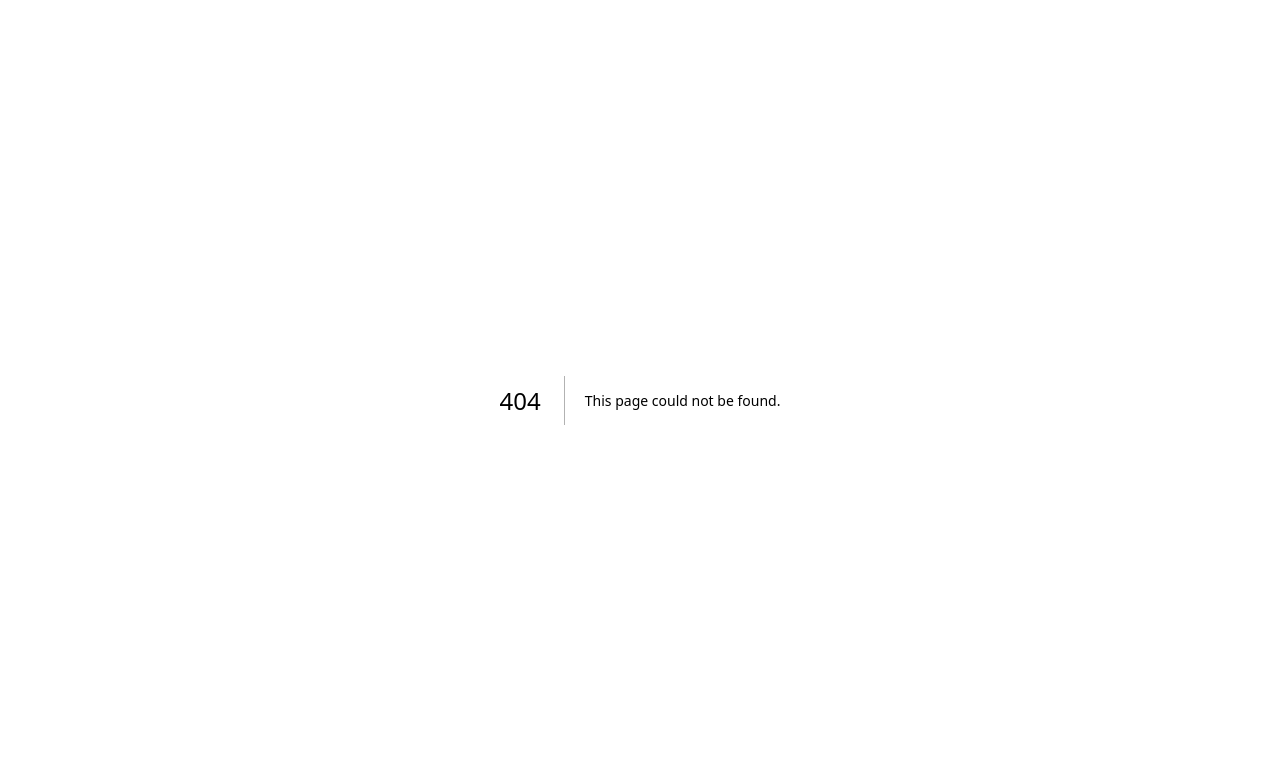
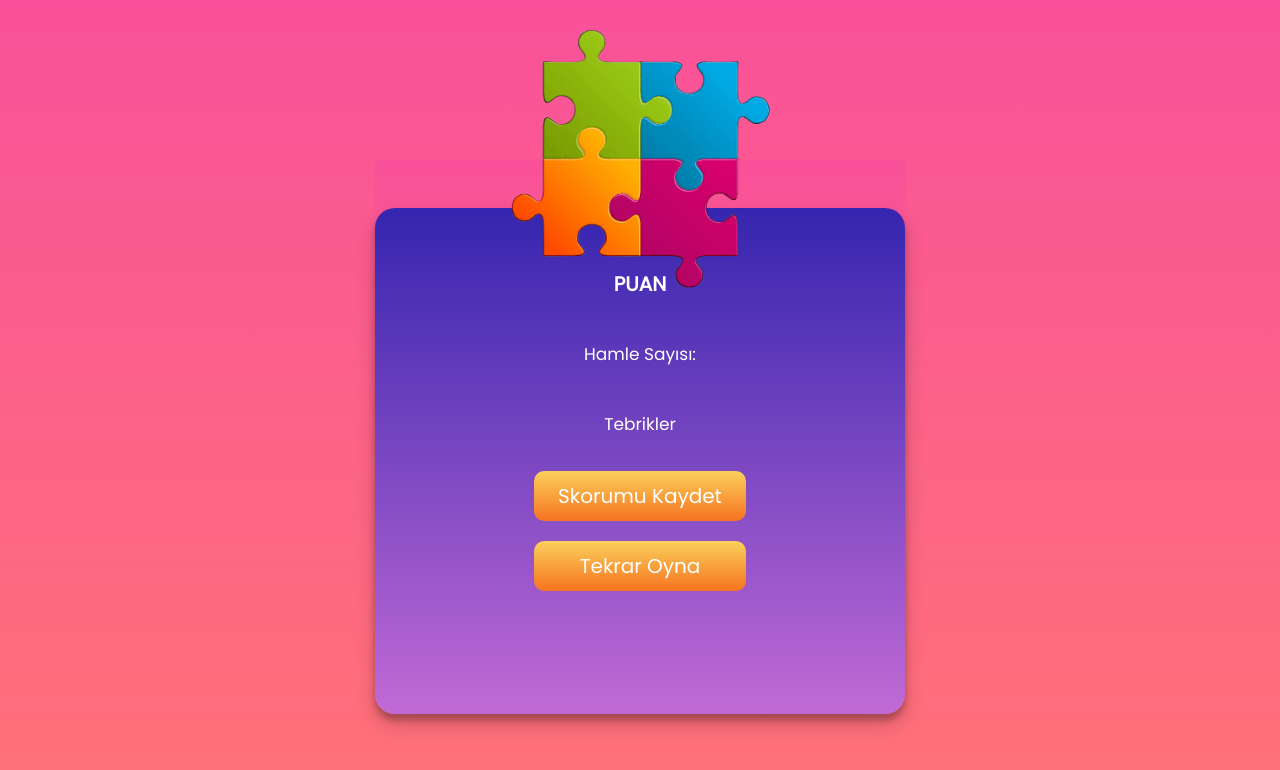
Before and after one commit to ErenTl/puzzle-game-yazlab, a Next.js app: page /EndGame in a window 1280 px wide. Before the commit this address had no page. Shown: the top 770 px of the page. Built offline with nearby package versions, Linux system fonts and the light colour scheme.

Commit message:
EndGame was added and score sent to the db with api

```diff
--- /dev/null
+++ b/pages/EndGame.js
@@ -0,0 +1,76 @@
+import React from "react";
+import styles from "./EndGame.module.css";
+import { useRouter } from 'next/router';
+
+const EndGame = ({ userName, moveCount, score }) => {
+
+    const router = useRouter();
+
+    const handleSaveScore = async() => {
+        await fetch('/api/sendScore', {
+        method: 'POST',
+        headers: {
+            'Content-Type': 'application/json',
+        },
+        body: JSON.stringify({
+            username: userName,
+            score: score,
+            movecount: moveCount
+        }),
+    }).then((response) => {
+        return response.json();
+    }).then((data, err) => {
+        if(err){
+            console.log(err);
+        }else{
+            alert(data[0].name + " skorunuz kaydedildi. Skorunuz: " + data[0].score + " Hamle Sayınız: " + data[0].moveCount);
+            console.log(data);
+        }
+    });
+
+    router.push({
+        pathname: '/'
+    });
+
+    }
+
+    return (
+        <div className={styles.body}>
+            <div className={styles.main}>
+                <div className={styles.box}>
+                    <div className={styles.logo}>
+                        <img src='logo.png' border='0' alt='logo2' id="logo"></img>
+                    </div>
+                    <div className={styles.score}>
+                        <h1 className={styles.h1}>PUAN</h1>
+                        <h2 className={styles.h2}>{score}</h2>
+                    </div>
+                    <div className={styles.estadisticas}>
+                        <p>Hamle Sayısı: <scan>{moveCount}</scan></p>
+                    </div>
+                    <div className={styles.estadisticas}>
+                        <p>Tebrikler <scan>{userName}</scan></p>
+                    </div>
+                    <div className={styles.btn}>
+                        <button onClick={handleSaveScore} className={styles.button}>Skorumu Kaydet</button>
+                    </div>
+                    <div className={styles.btn}>
+                        <button className={styles.button}>Tekrar Oyna</button>
+                    </div>
+                </div>
+
+            </div>
+
+        </div>
+    );
+}
+
+
+EndGame.getInitialProps = async ({ query }) => {
+    const userName = query.userName;
+    const moveCount = query.moveCount;
+    const score = query.score;
+    return { userName, moveCount, score };
+  };
+
+export default EndGame;
--- /dev/null
+++ b/pages/EndGame.module.css
@@ -0,0 +1,135 @@
+
+.body{
+  height:60vh;
+  background: rgb(255,114,119);
+  background: linear-gradient(0deg, rgba(255,114,119,1) 0%, rgba(249,81,154,1) 100%);
+  background-position: center;
+  font-family: "Poppins", Arial;
+}
+.main{
+  display:flex;
+  justify-content: center;
+  position: relative;
+  flex-direction: column;
+  align-items:center;
+}
+.box{
+  margin: 9% auto;
+  padding: 5% 0 0;
+  width: 530px;
+  height: 480px;
+  background: rgb(193,106,213);
+  background: linear-gradient(0deg, rgba(193,106,213,1) 0%,       rgba(53,37,175,1) 100%);
+  border-radius: 20px;
+  position: relative;
+  box-shadow: 0 10px 20px rgba(0,0,0,0.19), 0 6px 6px rgba(0,0,0,0.23);
+}
+.logo{
+  display: flex;
+  justify-content: center;
+}
+.logo img{
+  width: 390px;
+  margin-top: -210px;
+}
+.logout img{
+  animation: none;
+  width: 63px;
+  position: absolute;
+  top: 14px;
+  right: 14px;
+  transition: 0.5s;
+}
+.logout img:hover{
+  width: 65px;
+}
+.score{
+  margin-top:-30px;
+  width: 100%;
+  text-align: center;
+}
+.score h2{
+  border-box: 10px;
+  text-shadow: 2px 0 0 #FFD12B, -2px 0 0 #FFD12B, 0 2px 0 #FFD12B, 0 -2px 0 #FFD12B, 1px 1px #FFD12B, -1px -1px 0 #FFD12B, 1px -1px 0 #FFD12B, -1px 1px 0 #FFD12B;
+  color: #FF5758;
+  font-size: 55px;
+  padding: 11px;
+}
+.score h1{
+  font-size: 20px;
+  color: white;
+  margin-top: 5px;
+}
+.estadisticas{
+  width: 100%;
+  height: 50px;
+  display: flex;
+  align-items: center;
+  flex-direction: column;
+  font-size: 17px;
+  margin-top: 20px;
+}
+.estadisticas p{
+  color: white;
+}
+.estadisticas p scan{
+  color: #FFD12B;
+}
+
+.btn{
+  display: flex;
+  align-items: center;
+  flex-direction: column;
+}
+.button{
+  padding: 10px;
+  width: 40%;
+  margin: 10px;
+  border-radius: 10px;
+  font-family: "Poppins";
+  font-size: 20px;
+  color: white;
+  border: 0px;
+  background: rgb(247,115,33);
+  background: linear-gradient(0deg, rgba(247,115,33,1) 0%, rgba(250,208,91,1) 100%);
+}
+.button:hover{
+  background: rgb(255,114,119);
+  background: linear-gradient(0deg, rgba(255,114,119,1) 0%, rgba(249,81,154,1) 100%);
+  color: white;
+  transform: translateY(-3px);
+  width: 41%;
+}
+.socials{
+  width: 530px;
+  height: 80px;
+  margin-top: -160px;
+  position: relative;
+  display: flex;
+  flex-direction: row;
+  align-items: center;
+  justify-content: center;
+  background: rgb(255,114,119);
+  background: linear-gradient(0deg, rgba(255,114,119,1) 0%, rgba(249,81,154,1) 100%);
+  border-bottom-right-radius: 15px;
+  border-bottom-left-radius: 15px;
+  box-shadow: 0 10px 20px rgba(0,0,0,0.19), 0 6px 6px rgba(0,0,0,0.23);
+}
+.socials a{
+  padding: 50px;
+  text-decoration: none;
+  color: white;
+  font-size: 16px;
+}
+.socials a:hover{
+  font-size: 18px;
+}
+
+.compartir{
+  font-size: 15px;
+  color: white;
+  margin-top: 5px;
+  display: flex;
+  justify-content: center;
+  padding: 20px;
+}
--- a/pages/api/scoreboard.js
+++ b/pages/api/scoreboard.js
@@ -22,7 +22,7 @@ const pool = require('../../lib/db');
 export default async function getScoreboard (req,res) {
   try{
       console.log("inside user/getScoreboard");
-      var x = await pool.query("select * from scoreboard");
+      var x = await pool.query("select * from (select distinct on (name) * from scoreboard order by name, score desc) t order by score desc");
       res.status(200).json(x.rows);
   }catch(err){
       res.status(500).json(err);
--- /dev/null
+++ b/pages/api/sendScore.js
@@ -0,0 +1,11 @@
+const pool = require('../../lib/db');
+
+export default async function setScoreboard (req,res) {
+  try{
+      console.log("inside user/setScoreboard");
+      var x = await pool.query(`insert into scoreboard (name, score, "moveCount") values ('`+req.body.username+`',`+req.body.score+`,`+req.body.movecount+`) returning *`);
+      res.status(200).json(x.rows);
+  }catch(err){
+      res.status(500).json(err);
+  }
+}
```
Also changed, not shown: pages/Puzzle.js (+76 -1 lines).
